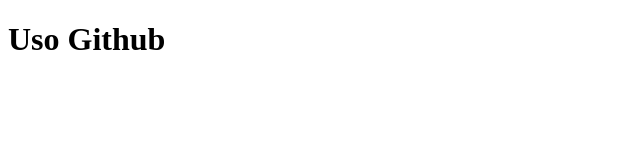
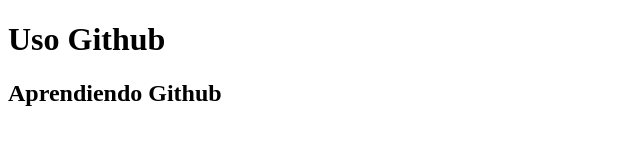
Before and after one commit to virginia171/miprimerrepositorio2, a plain HTML site: page index.html in a window 1280 px wide. Shown: the whole page, without its empty margins (0-640 px from the left). Drawn offline with Linux system fonts and the light colour scheme.

Commit message:
añadidio subtitulo a index.html

```diff
--- a/index.html
+++ b/index.html
@@ -7,5 +7,6 @@
 </head>
 <body>
     <h1>Uso Github</h1>
+    <h2>Aprendiendo Github</h2>
 </body>
 </html>
```
